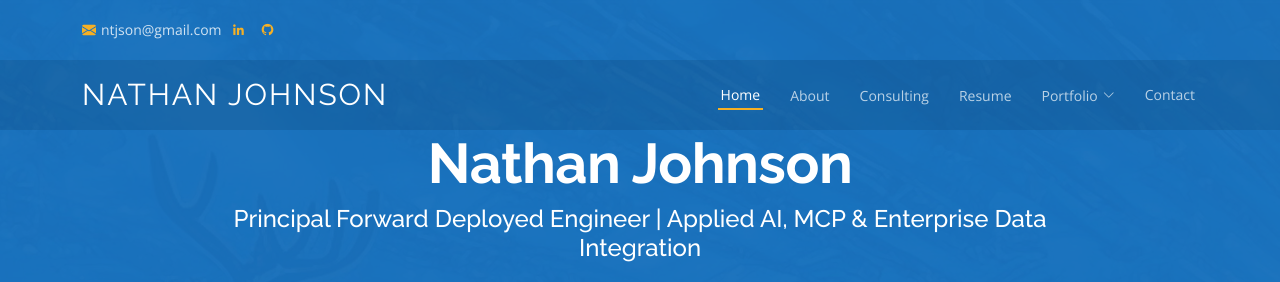
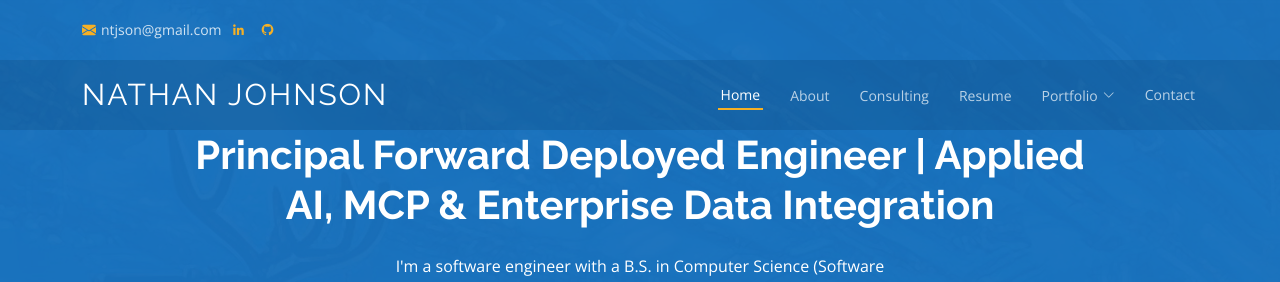
Before and after one commit to ntjson2/ntjson2.github.io, a plain HTML site: page index.html in a window 1280 px wide. Shown: the top 282 px of the page. Drawn offline with nearby package versions, Linux system fonts and the light colour scheme.

Commit message:
Remove duplicate name from home hero; keep header brand

```diff
--- a/assets/css/style.css
+++ b/assets/css/style.css
@@ -592,6 +592,13 @@ h6 {
   margin-bottom: 24px;
   font-size: 24px;
   font-weight: 500;
+}
+
+#hero .hero-role {
+  font-size: clamp(26px, 3.8vw, 40px);
+  font-weight: 700;
+  line-height: 1.25;
+  margin-bottom: 24px;
 }
 
 #hero .cta-two-track {
--- a/index.html
+++ b/index.html
@@ -66,8 +66,7 @@
     <div class="container">
       <div class="row justify-content-center">
         <div class="col-lg-10 text-center">
-          <h1 class="animate__animated animate__fadeInDown">Nathan Johnson</h1>
-          <h2 class="animate__animated animate__fadeInDown">Principal Forward Deployed Engineer | Applied AI, MCP &amp; Enterprise Data Integration</h2>
+          <h2 class="hero-role animate__animated animate__fadeInDown">Principal Forward Deployed Engineer | Applied AI, MCP &amp; Enterprise Data Integration</h2>
           <p class="animate__animated animate__fadeInUp">
             I'm a software engineer with a B.S. in Computer Science (Software Engineering, 2026) and 20+ years of production
             experience. I work alongside domain teams to build applied AI systems for unstructured data — LLM extraction pipelines,
```
